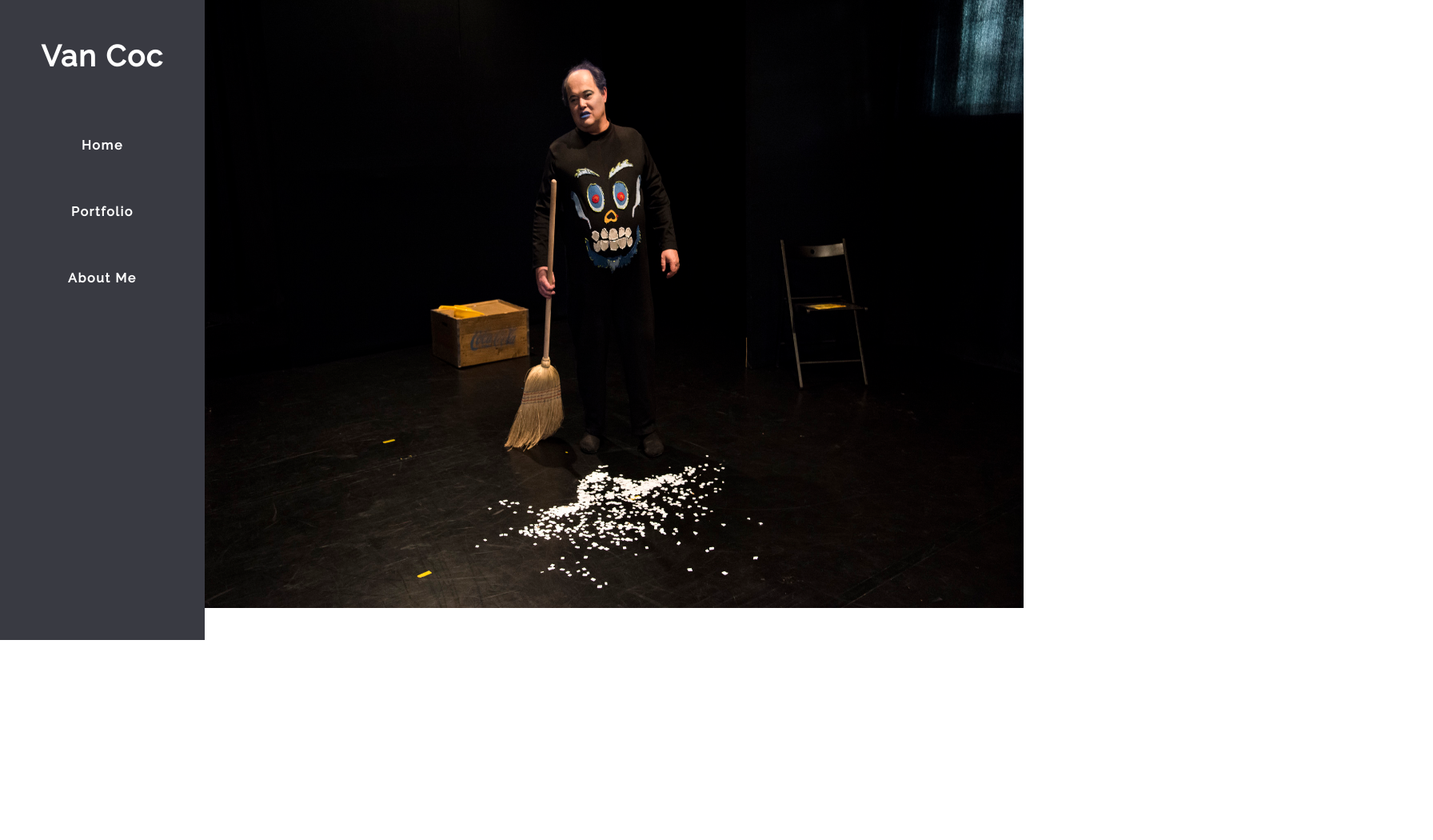
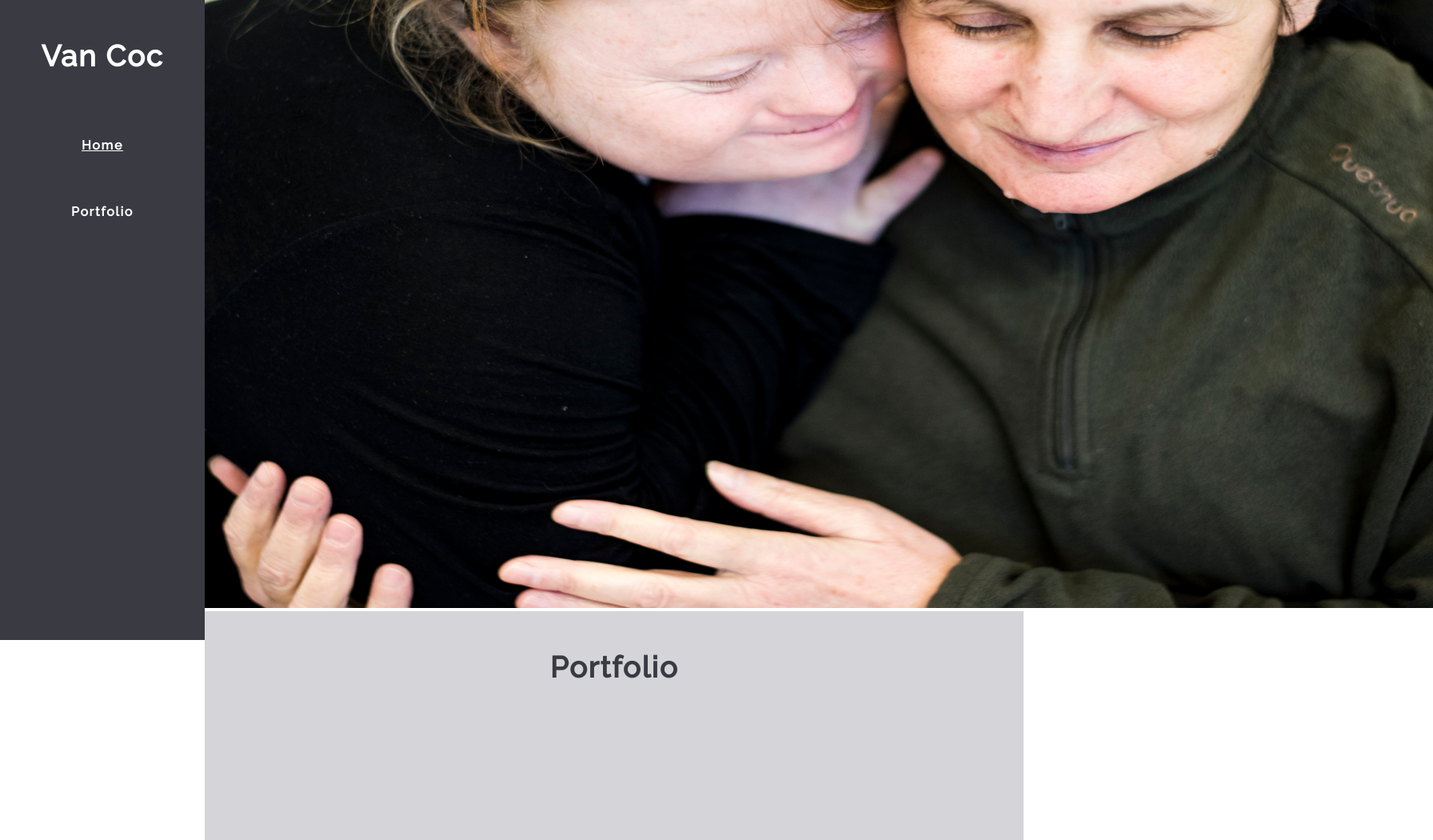
Before and after one commit to gaKoltai/photoPortfolio, a React (Create React App) app: page / in a window 1280 px wide. Shown: the top 1050 px of the page at 80% size, 1792 px wide, since content can reach past the window. Before the commit the page ends 800 px from the top, so only its background shows below. Built offline with nearby package versions, Linux system fonts and the light colour scheme.

Commit message:
Added scrolling navigation.

```diff
--- a/package.json
+++ b/package.json
@@ -20,6 +20,7 @@
     "react-images": "^1.1.0",
     "react-router-dom": "^5.1.2",
     "react-scripts": "3.4.1",
+    "react-scroll": "^1.7.16",
     "styled-components": "^5.0.1",
     "typescript": "^3.7.5"
   },
@@ -46,6 +47,7 @@
   },
   "devDependencies": {
     "@types/react-router-dom": "^5.1.3",
+    "@types/react-scroll": "^1.5.4",
     "@types/styled-components": "^5.0.1",
     "fslightbox-react": "^1.4.9"
   }
--- a/src/App.tsx
+++ b/src/App.tsx
@@ -7,27 +7,18 @@ import ProjectPage from "./components/portfolio/ProjectPage";
 import SlideNumberContextProvider from "./components/context-providers/SlideNumberContextProvider";
 import ViewerStatusProvider from "./components/context-providers/ViewerStatusProvider";
 
-const StyledContentDivider = styled.div`
-    display: flex;
-    flex-direction: row;
-    height: 100vh;
-`;
-
 function App() {
     return (
         <Router>
-            <StyledContentDivider>
             <NavBar />
-
             <Switch>
                 <Route path="/" exact component={LandingPage} />
                 <ViewerStatusProvider>
                     <SlideNumberContextProvider>
-                            <Route path="/projects/project1" exact component={ProjectPage} />
+                        <Route path="/portfolio/baltazár" exact component={ProjectPage} />
                     </SlideNumberContextProvider>
                 </ViewerStatusProvider>
             </Switch>
-            </StyledContentDivider>
         </Router>
     );
 }
--- /dev/null
+++ b/src/components/context-providers/ScrollRefContextProvider.jsx
@@ -0,0 +1,11 @@
+import React, { createContext, useRef } from "react";
+
+export const ScrollRefContext = createContext();
+
+const ScrollRefContextProvider = props => {
+    const portfolioSection = useRef(null);
+
+    return <ScrollRefContext.Provider value={[portfolioSection]}>{props.children}</ScrollRefContext.Provider>;
+};
+
+export default ScrollRefContextProvider;
--- /dev/null
+++ b/src/components/main-site/CoverPhoto.tsx
@@ -0,0 +1,18 @@
+import React from "react";
+import styled from "styled-components";
+
+const StyledCoverPhoto = styled.img`
+    width: 96rem;
+    height: 95vh;
+`;
+
+interface Props {
+    photo: { id: number; src: string };
+    id: string;
+}
+
+const CoverPhoto = (props: Props) => {
+    return <StyledCoverPhoto id={props.id} src={props.photo.src} />;
+};
+
+export default CoverPhoto;
--- a/src/components/main-site/Hero.tsx
+++ b/src/components/main-site/Hero.tsx
@@ -1,30 +1,23 @@
 import React, { ReactNode } from "react";
 import styled from "styled-components";
 
-interface HeroProps {
-    photo?: string;
-}
-
-const StyledHero = styled.section`
-    height: 95vh;
+const StyledHero = styled.div`
+    height: 85vh;
     width: 80vw;
-    background-image: url(${(props: HeroProps) => props.photo});
-    background-size: 80vw 95vh;
     background-color: #d5d4d8;
     display: flex;
-    flex-direction: row;
+    flex-direction: column;
     justify-content: space-between;
-    align-items: flex-end;
-    padding: 0 10vw;
+    align-items: center;
 `;
 
 interface Props {
     children?: ReactNode;
-    photo?: string;
+    id?: string;
 }
 
 const Hero = (props: Props) => {
-    return <StyledHero photo={props.photo}>{props.children}</StyledHero>;
+    return <StyledHero id={props.id}>{props.children}</StyledHero>;
 };
 
 export default Hero;
--- a/src/components/main-site/LandingPage.tsx
+++ b/src/components/main-site/LandingPage.tsx
@@ -1,33 +1,35 @@
-import React, { useState } from "react";
+import React, { useState, useRef, useContext } from "react";
 import styled from "styled-components";
 import imageLoader from "../../static/photo";
 import Hero from "./Hero";
+import Photo from "../portfolio/Photo";
+import CoverPhoto from "./CoverPhoto";
+import SectionTitle from "./SectionTitle";
+import { ScrollRefContext } from "../context-providers/ScrollRefContextProvider";
+import { Link } from "react-scroll";
 
 interface HeroProps {
     photo?: string;
 }
 
 export const StyledLandingPage = styled.section`
-    display: flex;
-    flex-direction: column;
-    align-items: center;
-    justify-content: flex-start;
-    width: 85vw;
+    display: block;
+    width: 80vw;
     text-align: center;
-    flex: 1 1 auto;
-    overflow: auto;
+    margin-left: 20vw;
 `;
 
 const LandingPage = () => {
     const photoGallery = imageLoader();
 
-    const randomPhoto = photoGallery[Math.floor(Math.random() * photoGallery.length)].src;
-
-    const photo = useState(randomPhoto)[0];
+    const randomPhoto: { id: number; src: string } = photoGallery[Math.floor(Math.random() * photoGallery.length)];
 
     return (
         <StyledLandingPage>
-            <Hero photo={photo}></Hero>
+            <CoverPhoto id={"home"} photo={randomPhoto} />
+            <Hero id={"portfolio"}>
+                <SectionTitle>Portfolio</SectionTitle>
+            </Hero>
         </StyledLandingPage>
     );
 };
--- /dev/null
+++ b/src/components/main-site/SectionTitle.tsx
@@ -0,0 +1,19 @@
+import React from "react";
+import styled from "styled-components";
+
+const StyledSectionTitle = styled.h3`
+    margin: 3rem 0 3rem 0;
+    font-size: 2.3rem;
+    letter-spacing: 0.1rem;
+    color: #393a42;
+`;
+
+interface Props {
+    children: string;
+}
+
+const SectionTitle = (props: Props) => {
+    return <StyledSectionTitle>{props.children}</StyledSectionTitle>;
+};
+
+export default SectionTitle;
--- a/src/components/navigation/NavLink.tsx
+++ b/src/components/navigation/NavLink.tsx
@@ -1,8 +1,8 @@
-import React from "react";
+import React, { MutableRefObject } from "react";
 import styled from "styled-components";
-import CustomLink from "./CustomLink";
+import { Link } from "react-scroll";
 
-const StyledNavLink = styled.p`
+export const StyledNavLink = styled.p`
     font-size: 1rem;
     letter-spacing: 0.1rem;
     font-weight: bold;
@@ -17,16 +17,22 @@ const StyledNavLink = styled.p`
     }
 `;
 
+const StyledScrollLink = styled(Link)`
+    &.active {
+        text-decoration: underline;
+    }
+`;
+
 interface Props {
+    children: string;
     link: string;
-    children: string;
 }
 
 const NavLink = (props: Props) => {
     return (
-        <CustomLink to={props.link}>
+        <StyledScrollLink activeClass="active" to={props.link} spy={true} smooth={true} offset={-140} duration={500}>
             <StyledNavLink>{props.children}</StyledNavLink>
-        </CustomLink>
+        </StyledScrollLink>
     );
 };
 
--- a/src/components/navigation/NavTitle.tsx
+++ b/src/components/navigation/NavTitle.tsx
@@ -7,20 +7,12 @@ const StyledNavTitle = styled.h1`
     font-size: 2.3rem;
     color: white !important;
     letter-spacing: 0.1rem;
-
-    &:hover {
-        cursor: pointer;
-    }
 `;
 
 interface Props {}
 
 const NavTitle = (props: Props) => {
-    return (
-        <CustomLink to="/">
-            <StyledNavTitle>Van Coc</StyledNavTitle>
-        </CustomLink>
-    );
+    return <StyledNavTitle>Van Coc</StyledNavTitle>;
 };
 
 export default NavTitle;
--- a/src/components/navigation/Navbar.tsx
+++ b/src/components/navigation/Navbar.tsx
@@ -1,12 +1,14 @@
 import React from "react";
 import styled from "styled-components";
-import NavLink from "./NavLink";
+import NavLink, { StyledNavLink } from "./NavLink";
 import NavTitle from "./NavTitle";
 import NavlinkWrapper from "./NavlinkWrapper";
+import CustomLink from "./CustomLink";
 
 const StyledNavBar = styled.nav`
     width: 20vw;
     height: 100vh;
+    position: fixed;
     display: flex;
     justify-content: space-between;
     align-items: center;
@@ -25,9 +27,15 @@ const NavBar = (props: Props) => {
         <StyledNavBar>
             <NavlinkWrapper>
                 <NavTitle />
-                <NavLink link={"/"}>Home</NavLink>
-                <NavLink link={"/projects/project1"}>Portfolio</NavLink>
-                <NavLink link={"/projects/project1"}>About Me</NavLink>
+                {window.location.pathname === "/" ? (
+                    <NavLink link="home">Home</NavLink>
+                ) : (
+                    <CustomLink to={"/"}>
+                        <StyledNavLink>Home</StyledNavLink>
+                    </CustomLink>
+                )}
+
+                <NavLink link="portfolio">Portfolio</NavLink>
             </NavlinkWrapper>
         </StyledNavBar>
     );
--- a/src/components/portfolio/Photo.tsx
+++ b/src/components/portfolio/Photo.tsx
@@ -36,7 +36,7 @@ const Photo = (props: Props) => {
                 setSlide(props.img.id);
                 setViewerIsOpen(!viewerIsOpen);
             }}
-        ></StyledImage>
+        />
     );
 };
 
--- a/src/components/portfolio/ProjectPage.jsx
+++ b/src/components/portfolio/ProjectPage.jsx
@@ -15,6 +15,7 @@ const StyledProjectPage = styled.section`
     justify-content: flex-start;
     width: 85vw;
     text-align: center;
+    margin-left: 20vw;
     flex: 1 1 auto;
     overflow: auto;
     background-color: #d5d4d8;
```
Also changed, not shown: 1 other file (tests, documents, lock files or other folders). Lines whose indentation alone changed are shown as unchanged.
